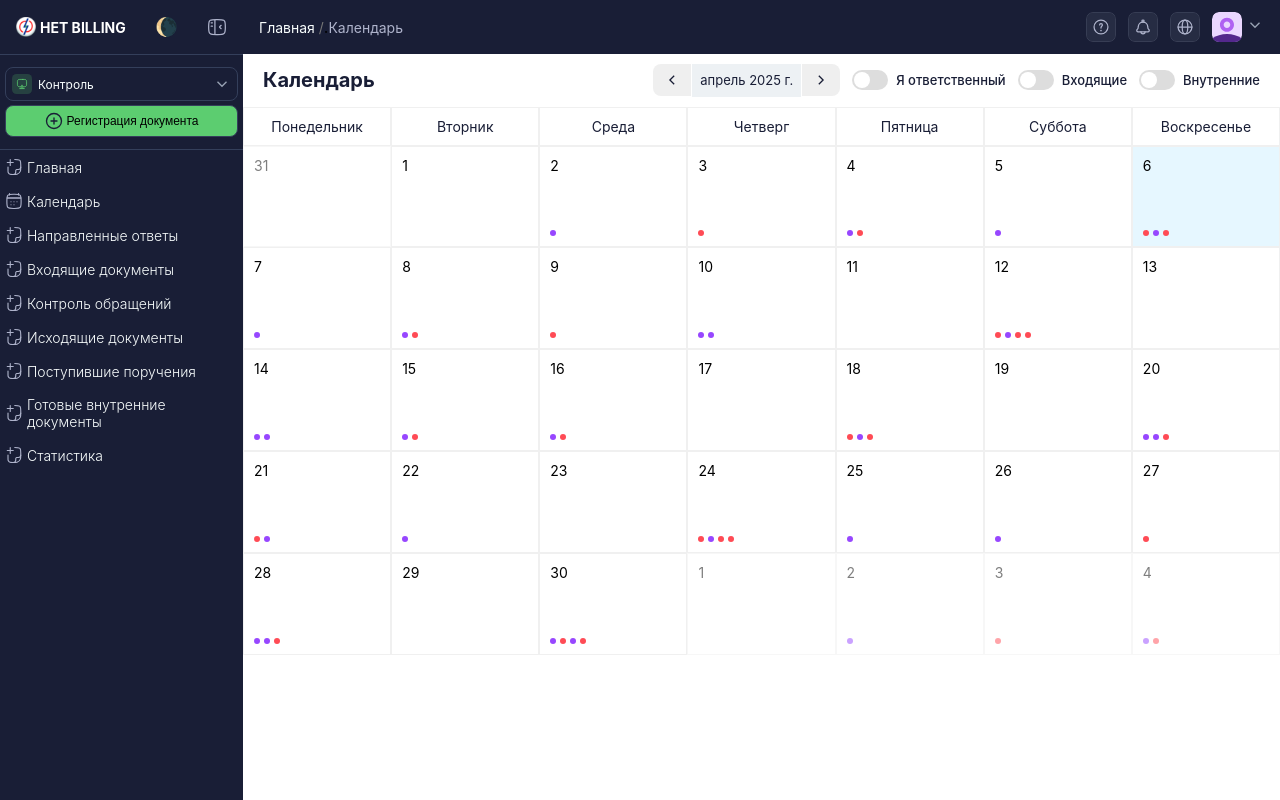
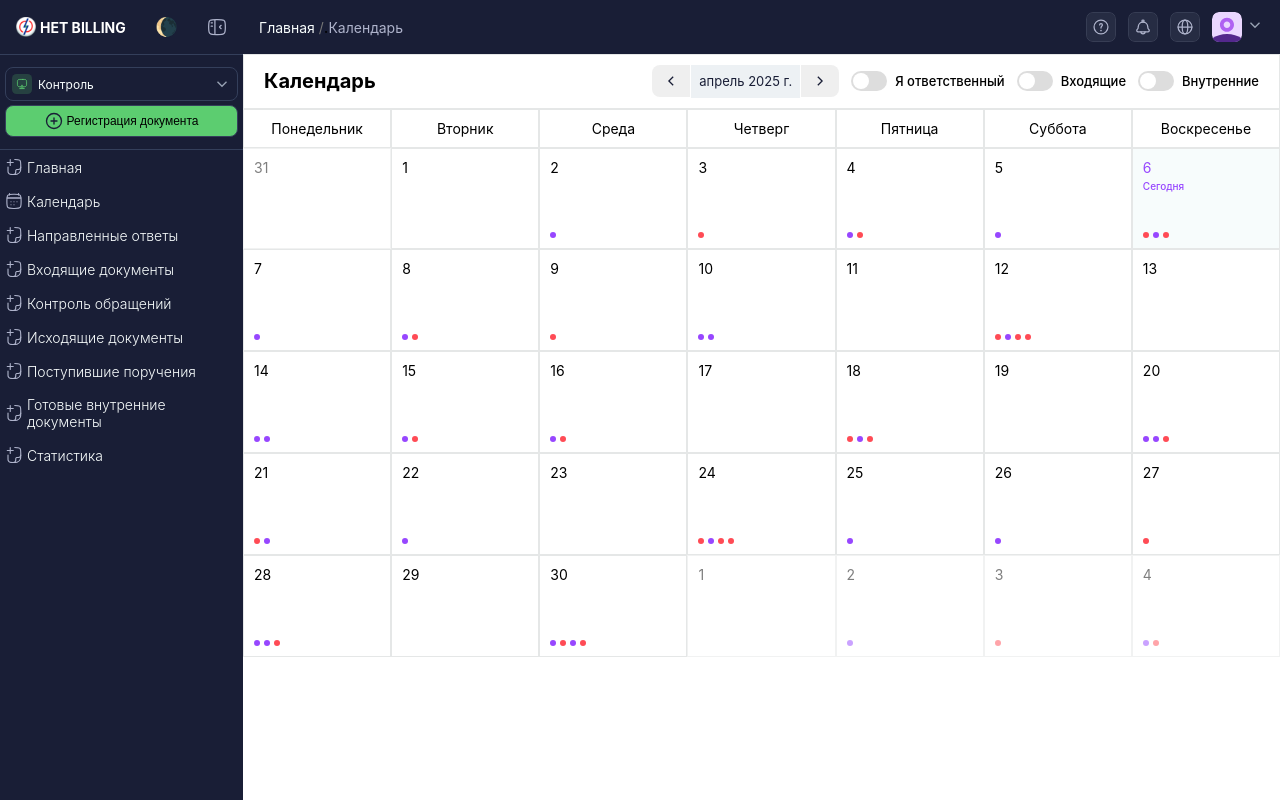
Before and after one commit to azimjon01/net-billing, a React (Vite) app: page /calendar in a window 1280 px wide. Built offline with nearby package versions, Linux system fonts and the light colour scheme.

Commit message:
errors fixed

```diff
--- a/src/components/ui/calendar/Calendar.styles.ts
+++ b/src/components/ui/calendar/Calendar.styles.ts
@@ -5,17 +5,18 @@ export const CalendarContainer = styled.div({
   flexDirection: "column",
 });
 
-export const CalendarHeader = styled.div({
+export const CalendarHeader = styled.div((props) => ({
   display: "flex",
   justifyContent: "space-between",
   alignItems: "center",
   padding: "10px 20px",
-});
+  border: props.theme.borders.border,
+}));
 
 export const CalendarTitle = styled.h1((props) => ({
   fontSize: 20,
   fontWeight: 700,
-  color: props.theme.colors.primary,
+  color: props.theme.colors.text,
 }));
 
 export const FilterContainer = styled.div({
@@ -68,8 +69,8 @@ export const WeekdayRow = styled.div({
 });
 
 export const WeekdayCell = styled.div((props) => ({
-  border: "1px solid #f0f0f0",
-  color: props.theme.colors.primary,
+  border: props.theme.borders.border,
+  color: props.theme.colors.text,
   padding: 10,
   display: "flex",
   flexDirection: "column",
@@ -85,9 +86,10 @@ export const WeekRow = styled.div({
 
 export const DayCell = styled.div<{ isToday: boolean; dim: boolean }>(
   (props) => ({
-    backgroundColor: props.isToday ? "#e6f7ff" : "#fff",
+    backgroundColor: props.isToday ? "#F7FCFC" : props.theme.colors.background,
     opacity: props.dim ? 0.5 : 1,
-    border: "1px solid #f0f0f0",
+    border: props.theme.borders.border,
+    color: props.isToday ? "#9747FF" : props.theme.colors.text,
     padding: 10,
     minHeight: 101.9,
     display: "flex",
@@ -97,3 +99,16 @@ export const DayCell = styled.div<{ isToday: boolean; dim: boolean }>(
     textAlign: "left",
   }),
 );
+
+export const DataContainer = styled.div({
+  display: "flex",
+  flexDirection: "column",
+  justifyContent: "center",
+  textAlign: "start",
+  gap: 4,
+});
+
+export const DayName = styled.p({
+  fontSize: 10,
+  fontWeight: 500,
+});
--- a/src/components/ui/calendar/Calendar.tsx
+++ b/src/components/ui/calendar/Calendar.tsx
@@ -6,7 +6,9 @@ import {
   CalendarHeader,
   CalendarTitle,
   ChevronButton,
+  DataContainer,
   DayCell,
+  DayName,
   FilterContainer,
   Grid,
   WeekdayCell,
@@ -84,7 +86,10 @@ const Calendar = () => {
                   isToday={day.isToday}
                   dim={!day.isCurrentMonth}
                 >
-                  <div>{day.date}</div>
+                  <DataContainer>
+                    <div>{day.date}</div>
+                    {day.isToday && <DayName>Сегодня</DayName>}
+                  </DataContainer>
                   <div style={{ display: "flex", gap: 4, marginTop: 4 }}>
                     {day.events.map((ev, i) => (
                       <EventDot key={i} type={ev.type} />
--- a/src/components/ui/control-panel/ControlPanel.styles.ts
+++ b/src/components/ui/control-panel/ControlPanel.styles.ts
@@ -6,8 +6,8 @@ export const PanelContainer = styled.div((props) => ({
   justifyContent: "space-between",
   gap: 4,
   alignItems: "center",
-  borderTop: props.theme.borders.border,
-  borderBottom: props.theme.borders.border,
+  borderTop: props.theme.colors.border,
+  borderBottom: props.theme.colors.border,
   padding: "12px 5px",
 }));
 
@@ -16,7 +16,7 @@ export const PanelHeader = styled.div((props) => ({
   flexDirection: "column",
   justifyContent: "space-between",
   alignItems: "center",
-  border: props.theme.borders.border,
+  border: props.theme.colors.border,
   borderRadius: 8,
   padding: 6,
   width: "100%",
@@ -67,7 +67,7 @@ export const RegisterButton = styled.button((props) => ({
   display: "flex",
   justifyContent: "center",
   alignItems: "center",
-  border: props.theme.borders.border,
+  border: props.theme.colors.border,
   borderRadius: 8,
   padding: 6,
   gap: 4,
--- a/src/components/ui/responsible-toggle/ResponsibleToggle.styles.ts
+++ b/src/components/ui/responsible-toggle/ResponsibleToggle.styles.ts
@@ -68,5 +68,5 @@ export const Slider = styled.span<{
 export const SliderTitle = styled.p((props) => ({
   fontSize: 13,
   fontWeight: 500,
-  color: props.theme.colors.primary,
+  color: props.theme.colors.text,
 }));
--- a/src/styles/theme.ts
+++ b/src/styles/theme.ts
@@ -8,6 +8,7 @@ export const lightTheme = {
     red: "#FF4B55",
     background: "#FFFFFF",
     text: "#000000",
+    border: "1px solid #343F5B",
   },
   font: {
     base: "'Inter', sans-serif",
@@ -17,7 +18,7 @@ export const lightTheme = {
     lg: "4px",
   },
   borders: {
-    border: "1px solid #343F5B",
+    border: "1px solid #E5E7E7",
   },
   borderRadius: "50%",
 };
@@ -30,8 +31,9 @@ export const darkTheme = {
     tertiary: "#F7FCFC",
     purple: "#9747FF",
     red: "#FF4B55",
-    background: "#000000",
-    text: "#FFFFFF",
+    background: "#191E36",
+    text: "#F7FCFC",
+    border: "1px solid #343F5B",
   },
   font: {
     base: "'Inter', sans-serif",
```
